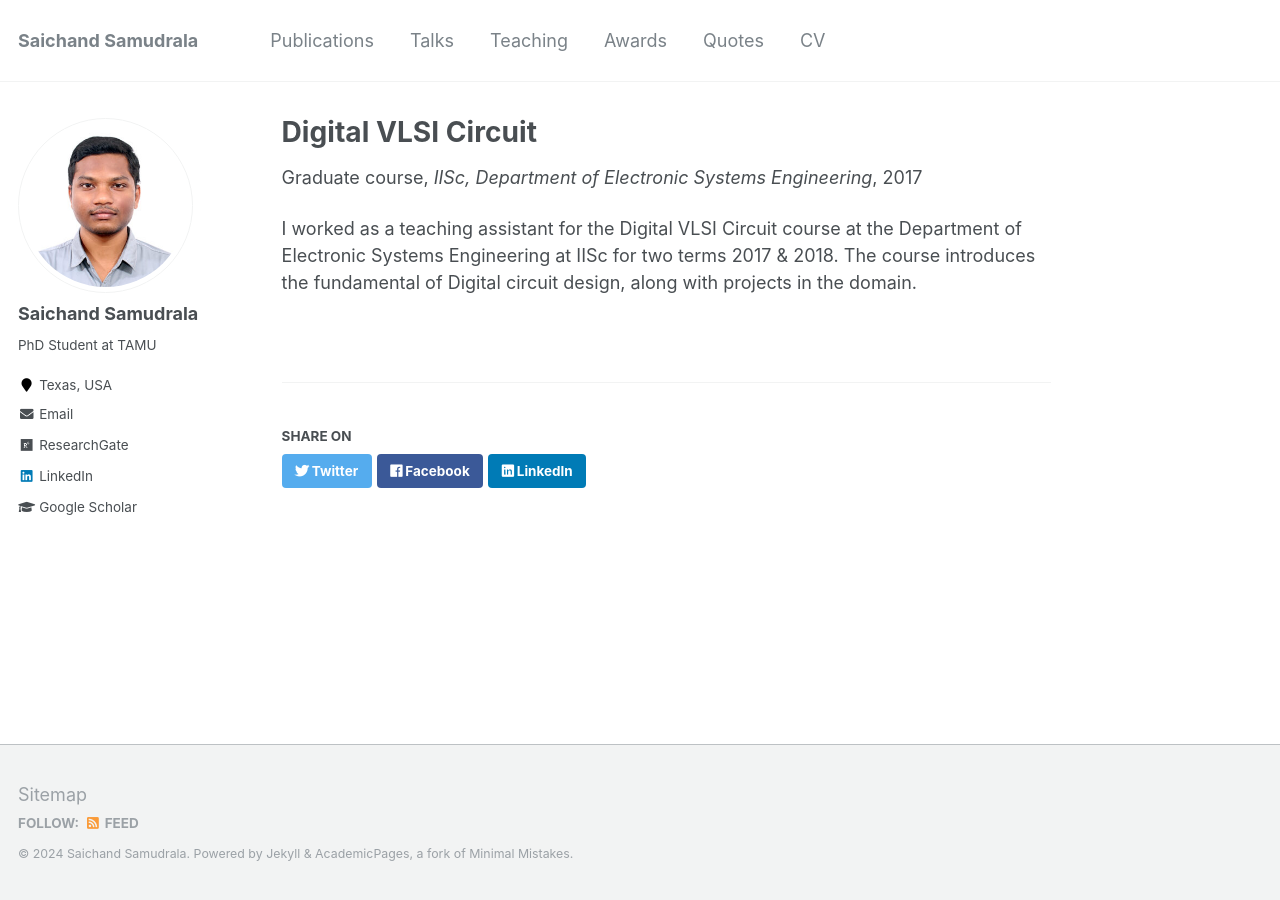
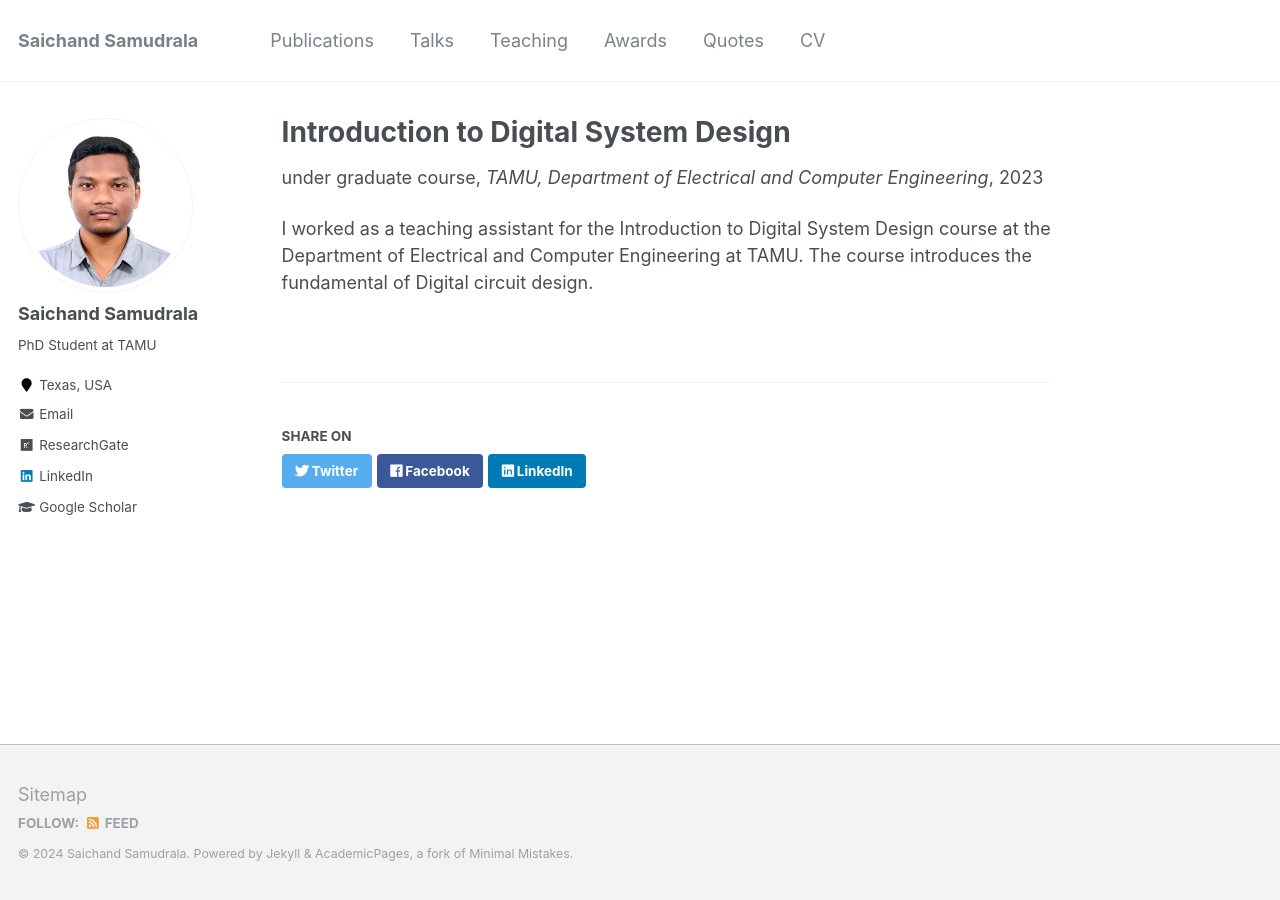
Before and after one commit to SaichandSamudrala2022/SaichandSamudrala.github.io, a Jekyll site: the page built from _teaching/2014-spring-teaching-1.md, in a window 1280 px wide. Built offline with Jekyll 4.4.1, drawn with Linux system fonts in a browser that asks for light colours.

Commit message:
Updated the description of the teaching

```diff
--- a/_teaching/2014-spring-teaching-1.md
+++ b/_teaching/2014-spring-teaching-1.md
@@ -1,11 +1,11 @@
 ---
-title: "Digital VLSI Circuit	"
+title: "Introduction to Digital System Design"
 collection: teaching
-type: "Graduate course"
+type: "under graduate course"
 permalink: /teaching/2014-spring-teaching-1
-venue: "IISc, Department of Electronic Systems Engineering"
-date: 2017-08-01 & 2018-08-01
-location: "Bengaluru, India"
+venue: "TAMU, Department of Electrical and Computer Engineering"
+date: 2023-08-21 & 2023-12-05
+location: "Texas, USA"
 ---
 
-I worked as a teaching assistant for the Digital VLSI Circuit course at the Department of Electronic Systems Engineering at IISc for two terms 2017 & 2018. The course introduces the fundamental of Digital circuit design, along with projects in the domain.
+I worked as a teaching assistant for the Introduction to Digital System Design course at the Department of Electrical and Computer Engineering at TAMU. The course introduces the fundamental of Digital circuit design.
```
Also changed, not shown: _talks/2012-03-01-talk-1.md (+2 -2 lines), _talks/2014-03-01-talk-3.md (+2 -2 lines).
